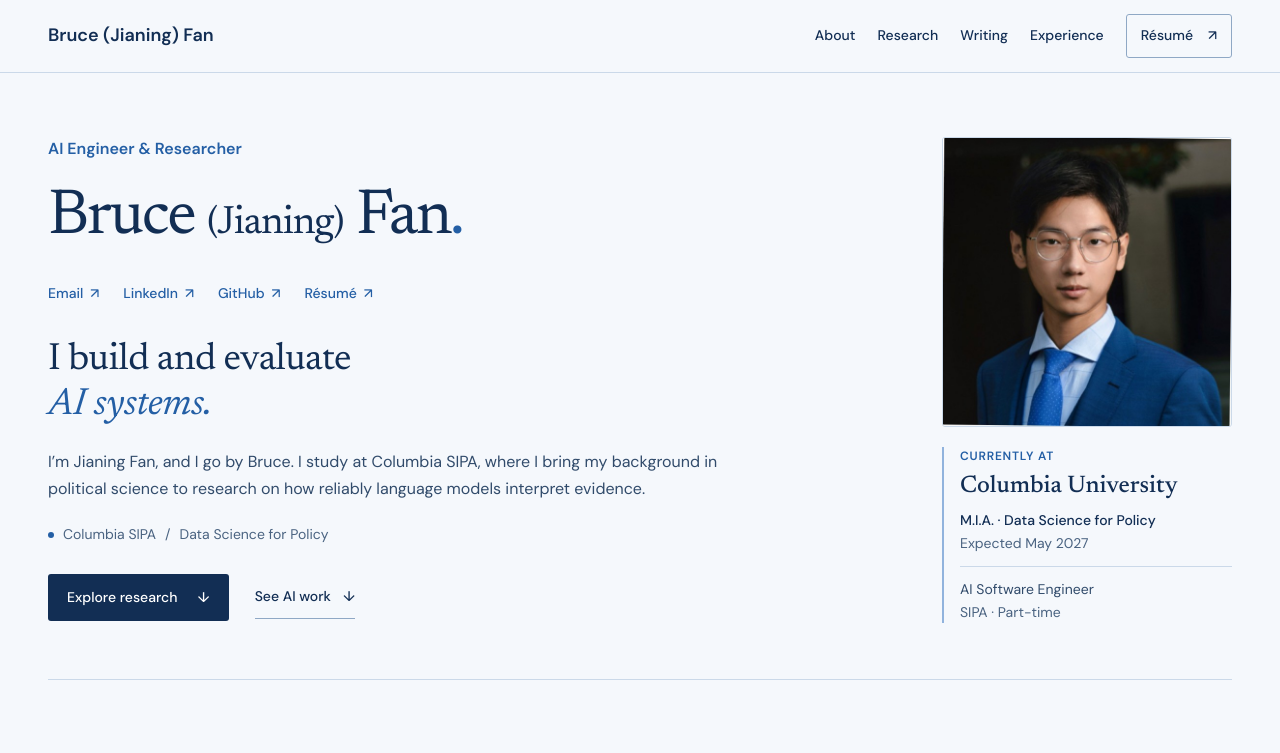
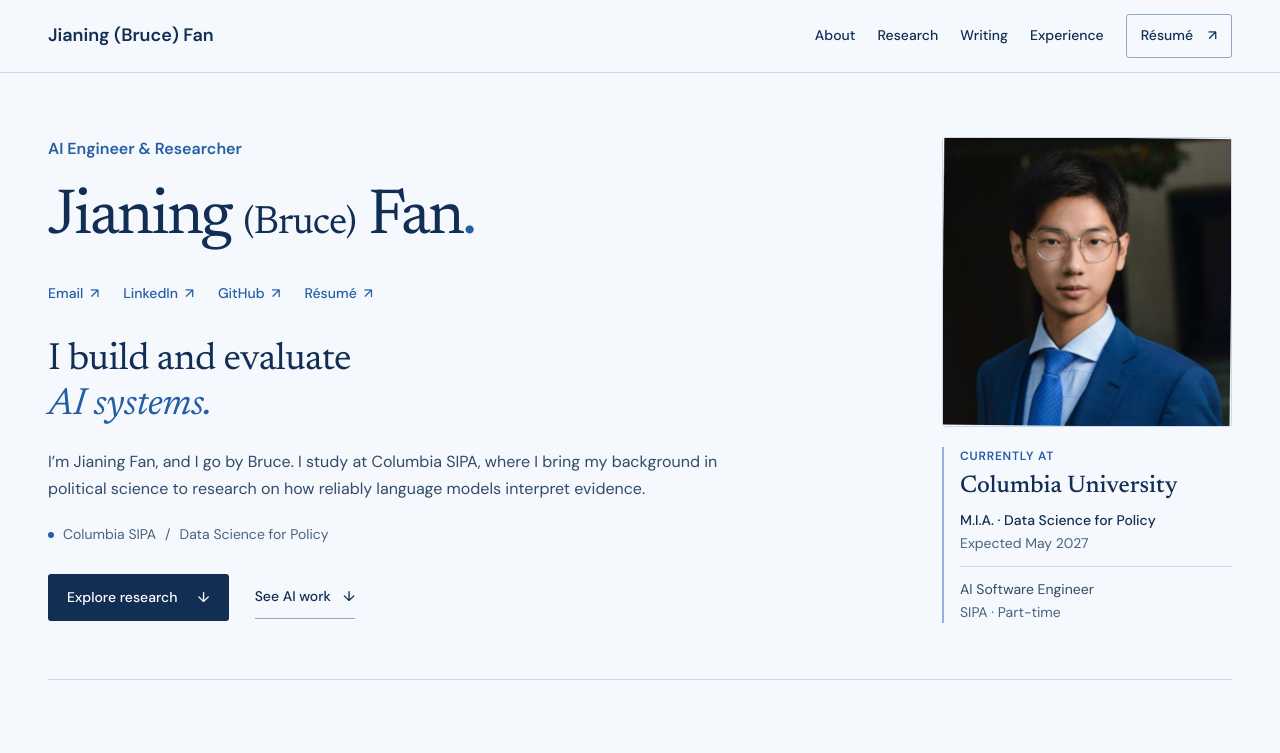
Before and after one commit to brucefjn/brucefjn.github.io, a plain HTML site: page index.html in a window 1280 px wide. Shown: the top 753 px of the page. Drawn offline with Linux system fonts and the light colour scheme.

Commit message:
Restore Jianing (Bruce) Fan as the website display name

```diff
--- a/index.html
+++ b/index.html
@@ -6,11 +6,11 @@
   <meta name="theme-color" content="#f5f8fc">
   <meta name="description" content="I’m Jianing Fan, and I go by Bruce. I study at Columbia SIPA, where I bring my background in political science to research on how reliably language models interpret evidence.">
   <meta name="robots" content="index, follow, max-image-preview:large">
-  <meta name="author" content="Bruce (Jianing) Fan">
+  <meta name="author" content="Jianing (Bruce) Fan">
   <meta name="google-site-verification" content="AcnnoqSNNENrwFHtWpP3qABmdTqIFH3rlTODrm093kM">
   <link rel="canonical" href="https://brucefjn.github.io/">
-  <meta property="og:site_name" content="Bruce (Jianing) Fan">
-  <meta property="og:title" content="Bruce (Jianing) Fan">
+  <meta property="og:site_name" content="Jianing (Bruce) Fan">
+  <meta property="og:title" content="Jianing (Bruce) Fan">
   <meta property="og:description" content="I’m Jianing Fan, and I go by Bruce. I study at Columbia SIPA, where I bring my background in political science to research on how reliably language models interpret evidence.">
   <meta property="og:type" content="profile">
   <meta property="og:url" content="https://brucefjn.github.io/">
@@ -19,13 +19,13 @@
   <meta property="og:image:type" content="image/jpeg">
   <meta property="og:image:width" content="596">
   <meta property="og:image:height" content="596">
-  <meta property="og:image:alt" content="Portrait of Bruce (Jianing) Fan">
+  <meta property="og:image:alt" content="Portrait of Jianing (Bruce) Fan">
   <meta name="twitter:card" content="summary">
-  <meta name="twitter:title" content="Bruce (Jianing) Fan">
+  <meta name="twitter:title" content="Jianing (Bruce) Fan">
   <meta name="twitter:description" content="I’m Jianing Fan, and I go by Bruce. I study at Columbia SIPA, where I bring my background in political science to research on how reliably language models interpret evidence.">
   <meta name="twitter:image" content="https://brucefjn.github.io/assets/bruce-jianing-fan-portrait.jpeg">
-  <meta name="twitter:image:alt" content="Portrait of Bruce (Jianing) Fan">
-  <title>Bruce (Jianing) Fan</title>
+  <meta name="twitter:image:alt" content="Portrait of Jianing (Bruce) Fan">
+  <title>Jianing (Bruce) Fan</title>
   <script type="application/ld+json">
 {
   "@context": "https://schema.org",
@@ -34,7 +34,7 @@
       "@type": "WebSite",
       "@id": "https://brucefjn.github.io/#website",
       "url": "https://brucefjn.github.io/",
-      "name": "Bruce (Jianing) Fan",
+      "name": "Jianing (Bruce) Fan",
       "alternateName": [
         "Bruce Fan",
         "Jianing Fan"
@@ -44,11 +44,11 @@
       "@type": "ProfilePage",
       "@id": "https://brucefjn.github.io/#profile",
       "url": "https://brucefjn.github.io/",
-      "name": "Bruce (Jianing) Fan",
+      "name": "Jianing (Bruce) Fan",
       "mainEntity": {
         "@type": "Person",
         "@id": "https://brucefjn.github.io/#person",
-        "name": "Bruce (Jianing) Fan",
+        "name": "Jianing (Bruce) Fan",
         "alternateName": [
           "Jianing Fan",
           "Bruce Fan"
@@ -78,7 +78,7 @@
   <a class="skip-link" href="#main">Skip to content</a>
   <header class="site-header">
     <div class="nav-wrap container">
-      <a class="wordmark" href="#home" aria-label="Bruce (Jianing) Fan, home">Bruce (Jianing) Fan</a>
+      <a class="wordmark" href="#home" aria-label="Jianing (Bruce) Fan, home">Jianing (Bruce) Fan</a>
       <button class="menu-toggle" aria-expanded="false" aria-controls="site-nav"><span>Menu</span><span class="menu-icon" aria-hidden="true"></span></button>
       <nav id="site-nav" aria-label="Main navigation">
         <a href="#about">About</a>
@@ -94,7 +94,7 @@
     <section class="hero container" id="home" aria-labelledby="name">
       <div class="hero-copy">
         <p class="hero-role">AI Engineer &amp; Researcher</p>
-        <h1 id="name">Bruce <span>(Jianing)</span> Fan<span class="name-dot">.</span></h1>
+        <h1 id="name">Jianing <span>(Bruce)</span> Fan<span class="name-dot">.</span></h1>
         <div class="hero-socials" aria-label="Contact, profiles, and résumé">
           <a href="mailto:jf3774@columbia.edu">Email <span aria-hidden="true">↗</span></a>
           <a href="https://www.linkedin.com/in/brucefjn/" target="_blank" rel="noopener">LinkedIn <span aria-hidden="true">↗</span></a>
@@ -121,7 +121,7 @@
         </div>
       </div>
       <figure class="hero-portrait">
-        <img src="assets/bruce-jianing-fan-portrait.jpeg" width="596" height="596" fetchpriority="high" alt="Portrait of Bruce (Jianing) Fan">
+        <img src="assets/bruce-jianing-fan-portrait.jpeg" width="596" height="596" fetchpriority="high" alt="Portrait of Jianing (Bruce) Fan">
         <figcaption>
           <span class="small-label">Currently at</span>
           <strong>Columbia University</strong>
@@ -323,7 +323,7 @@
               <a class="text-link" href="assets/data-and-politics-2022.pdf" target="_blank" rel="noopener">Read essay <span class="file-type">PDF</span> <span aria-hidden="true">↗</span></a>
             </div>
             <figure class="writing-context">
-              <img src="assets/washington-internship-2022.jpg" width="1170" height="780" loading="lazy" decoding="async" alt="Bruce (Jianing) Fan seated at a desk in Congressman Ted Lieu’s Washington, D.C. office during his 2022 internship.">
+              <img src="assets/washington-internship-2022.jpg" width="1170" height="780" loading="lazy" decoding="async" alt="Jianing (Bruce) Fan seated at a desk in Congressman Ted Lieu’s Washington, D.C. office during his 2022 internship.">
               <figcaption>
                 <p>In Congressman Ted Lieu’s Washington, D.C. office during my 2022 internship.</p>
                 <p class="photo-credit">Photo courtesy of Jianing Fan.</p>
@@ -427,7 +427,7 @@
       </div>
     </section>
   </main>
-  <footer class="site-footer container"><span class="footer-identity">© 2026 Bruce (Jianing) Fan</span><span class="footer-theme">AI · Research · Public Policy</span><a href="#home">Back to top ↑</a></footer>
+  <footer class="site-footer container"><span class="footer-identity">© 2026 Jianing (Bruce) Fan</span><span class="footer-theme">AI · Research · Public Policy</span><a href="#home">Back to top ↑</a></footer>
   <dialog class="figure-dialog" id="figure-dialog" aria-labelledby="dialog-title">
     <div class="dialog-bar"><p id="dialog-title">Research figure</p><button id="close-dialog" aria-label="Close enlarged figure">Close <span aria-hidden="true">×</span></button></div>
     <p class="dialog-help" id="dialog-help">Scroll sideways to read the full figure.</p>
```
Also changed, not shown: image-credits.html (+2 -2 lines), 1 other file.
